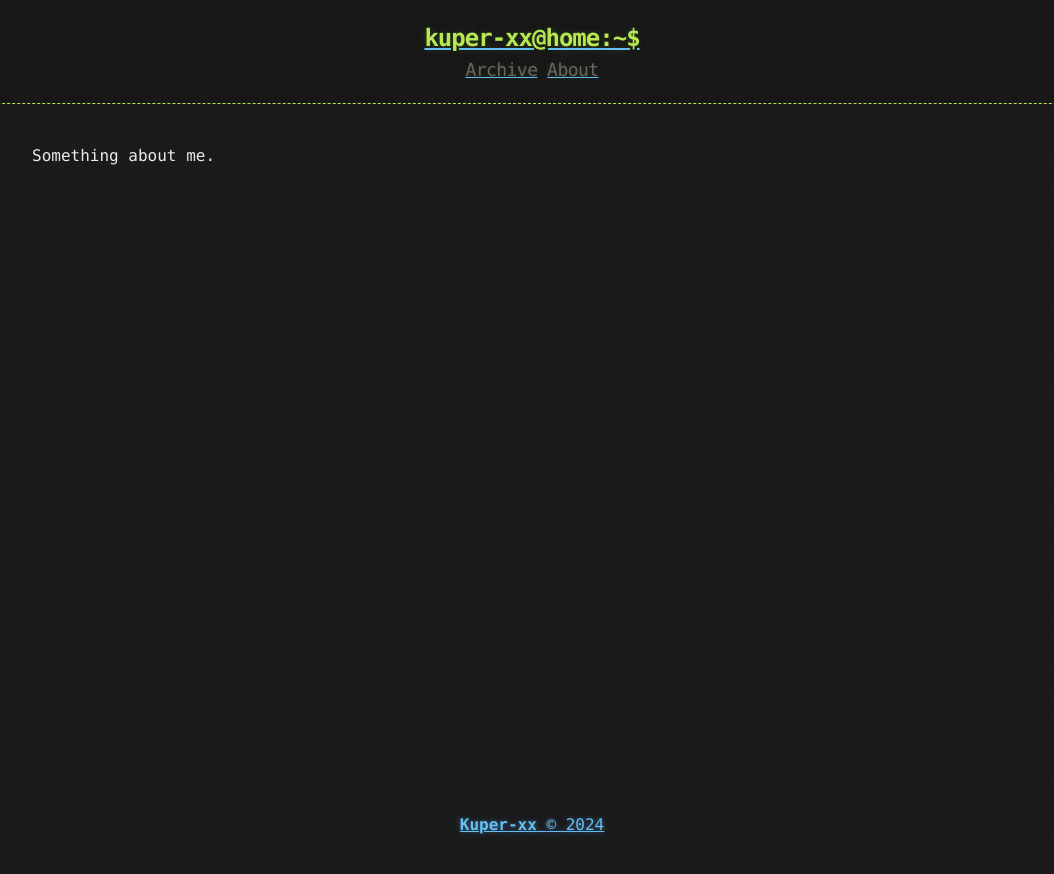
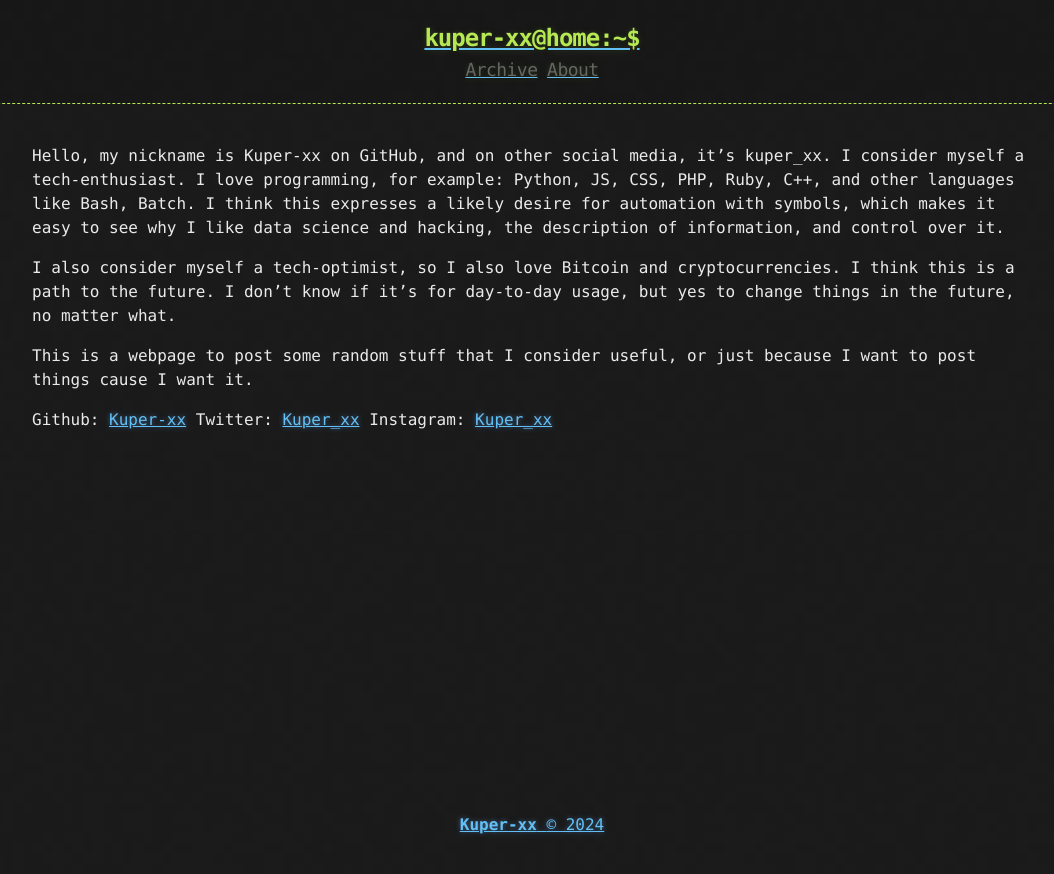
Before and after one commit to Kuper-xx/kuper-xx.github.io, a Jekyll site: the page built from about.md, in a window 1280 px wide. Shown: the top 874 px of the page, without its empty margins (108-1162 px from the left). Built offline with Jekyll 4.4.1, drawn with Linux system fonts in a browser that asks for light colours.

Commit message:
About me

```diff
--- a/about.md
+++ b/about.md
@@ -3,4 +3,12 @@ layout: page
 title: About
 ---
 
-Something about me.
+Hello, my nickname is Kuper-xx on GitHub, and on other social media, it's kuper_xx. I consider myself a tech-enthusiast. I love programming, for example: Python, JS, CSS, PHP, Ruby, C++, and other languages like Bash, Batch. I think this expresses a likely desire for automation with symbols, which makes it easy to see why I like data science and hacking, the description of information, and control over it.
+
+I also consider myself a tech-optimist, so I also love Bitcoin and cryptocurrencies. I think this is a path to the future. I don't know if it's for day-to-day usage, but yes to change things in the future, no matter what.
+
+This is a webpage to post some random stuff that I consider useful, or just because I want to post things cause I want it.
+
+Github: [Kuper-xx](https://github.com/kuper-xx)
+Twitter: [Kuper_xx](https://x.com/kuper_xx)
+Instagram: [Kuper_xx](https://instagram.com/kuper_xx)
```
